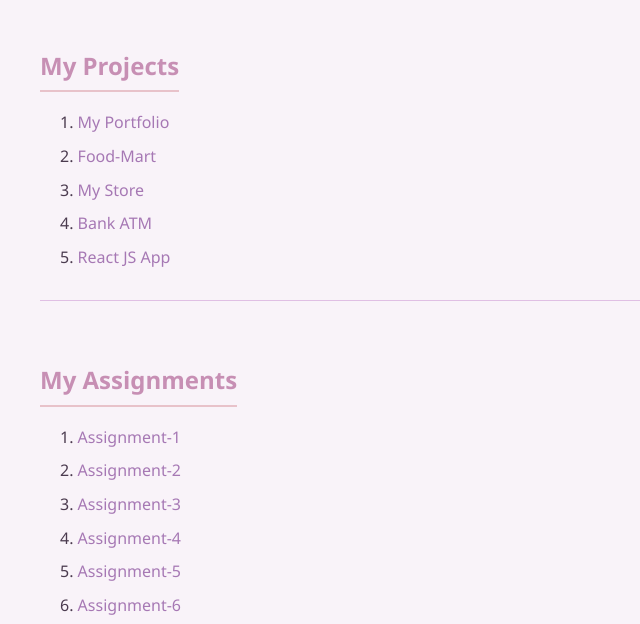
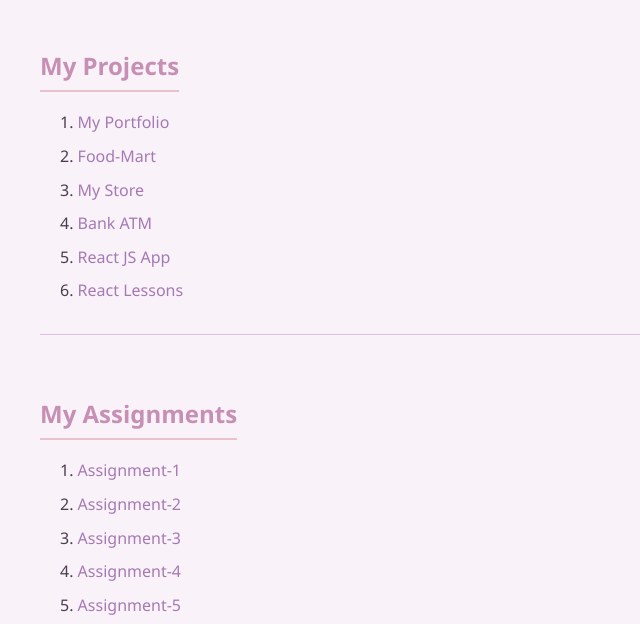
Before and after one commit to kshreeya2006/kshreeya2006.github.io, a plain HTML site: page index.html in a window 1280 px wide. Shown: the part 163-787 px from the top of the page, without its empty margins (0-640 px from the left). Drawn offline with Linux system fonts and the light colour scheme.

Commit message:
update react lessons

```diff
--- a/index.html
+++ b/index.html
@@ -16,6 +16,7 @@
         <li><a href="p3">My Store</a></li>
         <li><a href="p4">Bank ATM</a></li>
         <li><a href="https://gcet-react-app-mu.vercel.app/">React JS App</a></li>
+        <li><a href="https://react-lessons-hazel.vercel.app/">React Lessons</a></li>
     </ol>
     <hr>
     <h3>My Assignments</h3>
```
